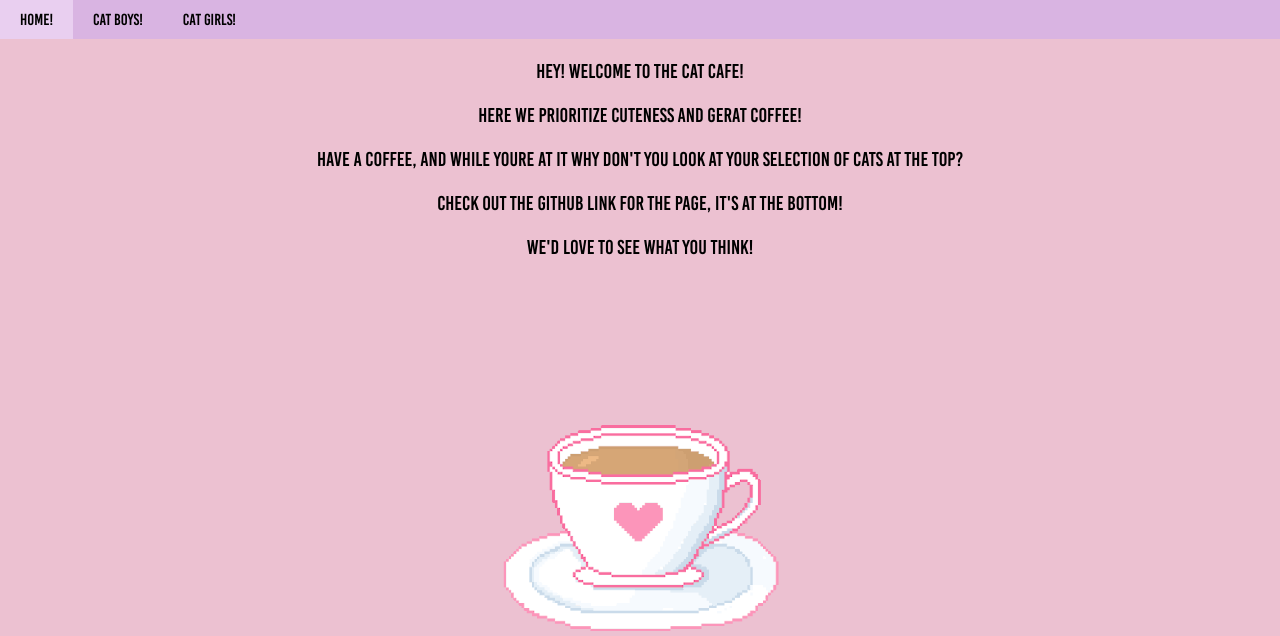
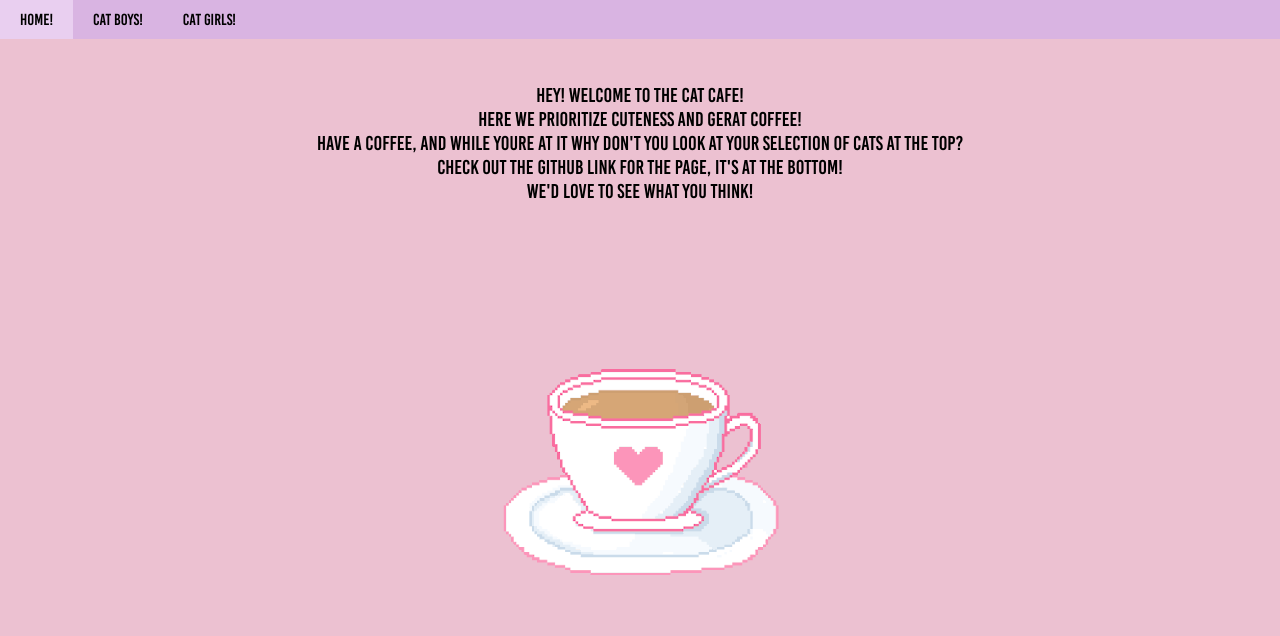
Before and after one commit to omoNattie/CatCafe, a Flask app: page /home in a window 1280 px wide. Shown: the top 636 px of the page. Run offline with Flask 2, Linux system fonts and the light colour scheme; parts of the project's set-up code (start-up, migrations or seed data) failed here and were passed over.

Commit message:
visual change

```diff
--- a/templates/home.html
+++ b/templates/home.html
@@ -21,11 +21,13 @@
 </div>
 
 <div class="main-home-content">
-    <p class="home-center">Hey! Welcome to the Cat Cafe!</p>
-    <p class="home-center">Here we prioritize cuteness and gerat coffee!</p>
-    <p class="home-center">Have a coffee, and while youre at it why don't you look at your selection of cats at the top?</p>
-    <p class="home-center">Check out the github link for the page, it's at the bottom!</p>
-    <p class="home-center">We'd love to see what you think!</p>
+    <p class="home-center">
+    <br>Hey! Welcome to the Cat Cafe!
+    <br>Here we prioritize cuteness and gerat coffee!
+    <br>Have a coffee, and while youre at it why don't you look at your selection of cats at the top?
+    <br>Check out the github link for the page, it's at the bottom!
+    <br>We'd love to see what you think!
+    </p>
 </div>
 
 <div class="home-coffee-container">
```
Also changed, not shown: static/cats/catboy.jpg, static/cats/catgirl.jpg.
